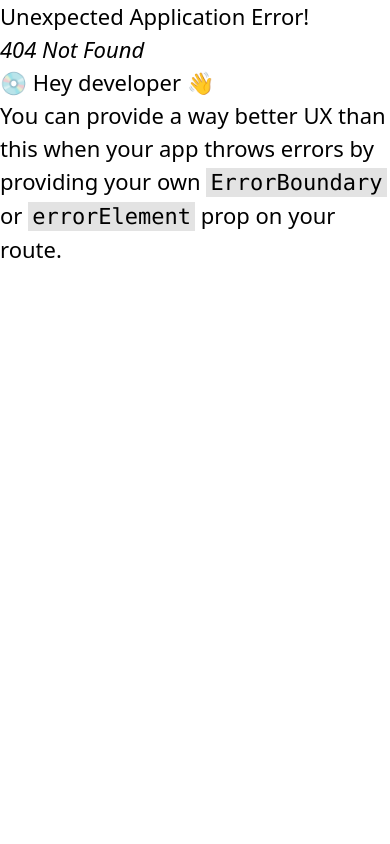
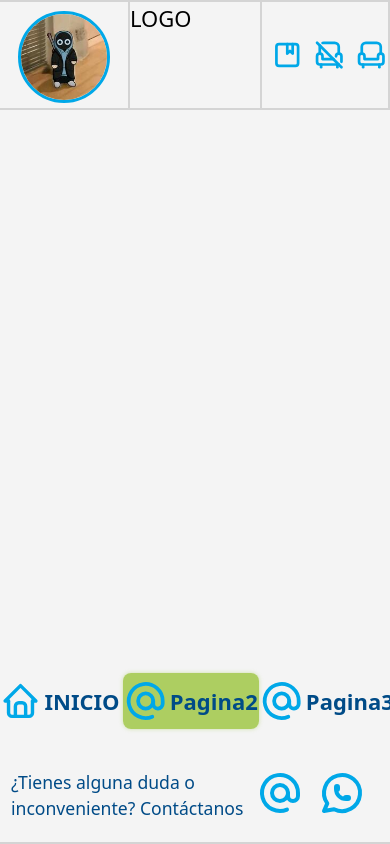
Before and after one commit to Marlu-dev/citas-medicas-react, a React (Vite) app: page /pagina2 in a window 390 px wide. Before the commit this address had no page. Built offline with nearby package versions, Linux system fonts and the light colour scheme.

Commit message:
Primera prueba responsive

```diff
--- a/src/components-principales/Home.jsx
+++ b/src/components-principales/Pagina2.jsx
@@ -1,8 +1,8 @@
 import React from "react";
-import Navbar from "../components/navbar";
+import Navbar from "../components/Navbar";
 import BarraLateral from "../components/BarraLateral";
-import Citas from "../components/Citas";
-const Home = () => {
+
+const Pagina2 = () => {
   return (
     <div
       style={{
@@ -10,14 +10,13 @@ const Home = () => {
         position: "absolute",
         height: "100%",
         width: "100%",
-        backgroundColor: "#E6F3F2",
+        backgroundColor: "#F4F4F4",
       }}
     >
       <Navbar />
       <BarraLateral />
-      <Citas />
     </div>
   );
 };
 
-export default Home;
+export default Pagina2;
--- a/src/components/Login.jsx
+++ b/src/components-principales/Pagina3.jsx
@@ -1,18 +1,22 @@
 import React from "react";
-import FormInicioSesion from "./FormInicioSesion";
+import Navbar from "../components/Navbar";
+import BarraLateral from "../components/BarraLateral";
 
-const Login = () => {
+const Pagina3 = () => {
   return (
     <div
-      className="shadow-inner right-0 left-0 top-0 bottom-0 bg-white xl:rounded-lg xl:right-20 xl:left-2/4 xl:top-20 xl:bottom-32 2xl:rounded-lg 2xl:right-40 2xl:left-1/2 2xl:top-20 2xl:bottom-32"
       style={{
+        overflow: "hidden",
         position: "absolute",
-        overflow: "hidden",
+        height: "100%",
+        width: "100%",
+        backgroundColor: "#F4F4F4",
       }}
     >
-      <FormInicioSesion />
+      <Navbar />
+      <BarraLateral />
     </div>
   );
 };
 
-export default Login;
+export default Pagina3;
--- a/src/components/BarraLateral.jsx
+++ b/src/components/BarraLateral.jsx
@@ -1,13 +1,71 @@
 import React from "react";
+import { IconAt, IconBrandWhatsapp, IconHome } from "@tabler/icons-react";
+import BtnBarraLateral from "./BtnBarraLateral";
 
 const BarraLateral = () => {
   return (
-    <div className="fixed bottom-0 h-1/5 w-full flex-row lg:flex-col lg:h-full lg:bottom-auto lg:w-1/6">
-      <div className="bg-gray-800 text-white h-4/6 lg:h-4/6  lg:w-full">
-        CONTENIDO
+    <div className="box-content fixed border-r-2 border-b-2 border-neutral-300 bottom-0 h-1/5 w-full lg:flex flex-row lg:flex-col lg:h-full lg:bottom-auto lg:w-1/6">
+      <div className="flex h-3/6 lg:flex-col">
+        <div className="flex w-full text-white h-4/6 lg:h-2/6  lg:w-full">
+          <BtnBarraLateral
+            icono={<IconHome stroke={2} size={48} color="#00A8E8" />}
+            nombre="INICIO"
+            ruta={"/home"}
+          />
+        </div>
+        <div className=" flex  text-white h-4/6 lg:h-2/6  lg:w-full">
+          <BtnBarraLateral
+            icono={<IconAt stroke={2} size={48} color="#00A8E8" />}
+            nombre="Pagina2"
+            ruta={"/Pagina2"}
+          />
+        </div>
+        <div className=" flex text-white h-4/6 lg:h-2/6  lg:w-full">
+          <BtnBarraLateral
+            icono={<IconAt stroke={2} size={48} color="#00A8E8" />}
+            nombre="Pagina3"
+            ruta={"/Pagina3"}
+          />
+        </div>
       </div>
-      <div className="bg-lime-700 text-gray-700 h-2/6 p-2 lg:h-2/6  lg:w-full">
-        AYUDA ¿Tienes alguna duda o inconveniente? Contáctanos a:
+
+      <div className=" flex p-2 h-3/6 flex-row lg:flex-col lg:flex-grow lg:p-2 lg:h-2/6 lg:w-full">
+        <div
+          className="flex w-4/6 overflow-hidden whitespace-normal lg:w-full lg:h-2/6"
+          style={{ color: "#004B87", fontSize: "0.8rem" }}
+        >
+          ¿Tienes alguna duda o inconveniente? Contáctanos a:
+        </div>
+        <div className="flex w-1/6 overflow-hidden whitespace-normal lg:w-full lg:h-1/6">
+          <IconAt
+            stroke={2}
+            size={48}
+            color="#00A8E8"
+            className="flex lg:hidden"
+          />
+          <a
+            className="hidden lg:flex"
+            style={{ color: "#9BC53D", fontSize: "0.8rem" }}
+            href=""
+          >
+            correo@correo.com
+          </a>
+        </div>
+        <div className="flex w-1/6 overflow-hidden whitespace-normal lg:w-full lg:h-1/6">
+          <IconBrandWhatsapp
+            stroke={2}
+            size={48}
+            color="#00A8E8"
+            className="flex lg:hidden"
+          />
+          <a
+            className="hidden lg:flex"
+            style={{ color: "#9BC53D", fontSize: "0.8rem" }}
+            href=""
+          >
+            Whatsapp
+          </a>
+        </div>
       </div>
     </div>
   );
--- a/src/components/BgCarrusel.jsx
+++ b/src/components/BgCarrusel.jsx
@@ -59,7 +59,7 @@ function BgCarrusel() {
         />
       </AnimatePresence>
       <Letras />
-      <Header />
+      {/* <Header /> */}
     </div>
   );
 }
--- a/src/components/BotonUsuario.jsx
+++ b/src/components/BotonUsuario.jsx
@@ -9,13 +9,17 @@ const BotonUsuario = ({ nombreUsuario, imagenUsuario }) => {
           src={imagenUsuario}
           alt="Imagen de usuario"
           className="w-full h-full rounded-full"
+          style={{ borderWidth: "3px", borderColor: "#00A8E8" }}
         />
       </div>
-      <div className="hidden lg:w-3/6 lg:flex-grow lg:flex lg:items-center lg:justify-center">
+      <div
+        style={{ color: "#004B87", fontWeight: "600" }}
+        className="hidden lg:w-3/6 lg:flex-grow lg:flex lg:items-center lg:justify-center"
+      >
         {nombreUsuario}
       </div>
       <div className="hidden lg:w-1/6 lg:flex-grow lg:flex lg:items-center lg:justify-center">
-        <IconLayoutNavbarExpand stroke={1} size={48} />
+        <IconLayoutNavbarExpand stroke={2} size={48} color="#00A8E8" />
         {/* <button className="bg-blue-500 hover:bg-blue-600 text-white font-bold py-2 px-4 rounded">
           Perfil
         </button>
--- /dev/null
+++ b/src/components/BtnBarraLateral.jsx
@@ -0,0 +1,28 @@
+import React from "react";
+import { NavLink } from "react-router-dom";
+import "../../src/index.css";
+
+const BtnBarraLateral = ({ icono, nombre, ruta }) => {
+  return (
+    <NavLink
+      to={ruta}
+      activeclassname="active"
+      className={"w-full"} // Clase CSS para el enlace activo
+    >
+      <div className="flex w-full h-full items-center justify-center">
+        <div className="flex w-2/6 h-full items-center justify-end">
+          {icono}
+        </div>
+
+        <span
+          className="flex w-4/6 h-full items-center justify-center"
+          style={{ color: "#004B87", fontWeight: "600" }}
+        >
+          {nombre}
+        </span>
+      </div>
+    </NavLink>
+  );
+};
+
+export default BtnBarraLateral;
--- a/src/components/BtnHover.jsx
+++ b/src/components/BtnHover.jsx
@@ -39,9 +39,10 @@ const BtnHover = ({ icono, nombre }) => {
       {hover && (
         <motion.span
           className="ml-2"
+          initial="hidden"
+          animate={{ x: 10, opacity: 1 }}
           variants={spanVariants}
-          initial="hidden"
-          animate="visible"
+          style={{ color: "#004B87", fontWeight: "600" }}
         >
           {nombre}
         </motion.span>
--- a/src/components/Citas.jsx
+++ b/src/components/Citas.jsx
@@ -5,7 +5,7 @@ const Citas = () => {
   return (
     <div className="flex flex-col h-4/6 w-full overflow-y-auto items-center lg:h-full lg:w-5/6 lg:right-0 fixed">
       <br />
-      <h3>Citas Próximas</h3>
+      <h3 style={{ color: "#004B87", fontWeight: "600" }}>Citas Próximas</h3>
       <Cartilla
         citaMedica="CM10123"
         especialidad="Cardiología"
--- a/src/components/FormInicioSesion.jsx
+++ b/src/components/FormInicioSesion.jsx
@@ -3,21 +3,27 @@ import "../index.css";
 import { motion } from "framer-motion";
 import Alert from "./Alert";
 import Cargando from "../components-principales/Cargando";
+import { useNavigate } from "react-router-dom";
 
 const FormInicioSesion = () => {
   const [usuario, setUsuario] = useState("");
   const [password, setPassword] = useState("");
   const [error, setError] = useState(null);
   const [recuerdame, setRecuerdame] = useState(false);
+  const navigate = useNavigate();
 
   const [loading, setLoading] = useState(false);
-
   const handleIngresar = () => {
     setLoading(true);
 
     // Simula una carga de datos
     setTimeout(() => {
       setLoading(false);
+
+      if (usuario === "usuario" && password === "usuario") {
+        navigate("/home");
+        console.log("Usuario Validado");
+      }
     }, 2000);
   };
 
@@ -48,12 +54,12 @@ const FormInicioSesion = () => {
       return;
     }
 
-    console.log("Usuario Validado");
+    setUsuario("");
+    setPassword("");
+    setError(null);
+    setRecuerdame(false);
 
     // Reiniciar los campos del formulario
-    setUsuario("");
-    setPassword("");
-    setRecuerdame(false);
   };
 
   const centrar = {
@@ -91,8 +97,9 @@ const FormInicioSesion = () => {
             textAlign: "center",
             ...centrar,
             top: "60%",
+            color: "#00A8E8",
           }}
-          className=" text-2xl text-sky-400 capitalize"
+          className=" text-2xl capitalize"
         >
           Inicia Sesión
         </h2>
@@ -179,8 +186,13 @@ const FormInicioSesion = () => {
           </label>
           <a
             href="#"
-            style={{ position: "absolute", left: "50%", width: "40%" }}
-            className="text-blue-500 hover:underline"
+            style={{
+              position: "absolute",
+              left: "50%",
+              width: "40%",
+              color: "#00A8E8",
+            }}
+            className="hover:underline"
           >
             Olvidé mi Contraseña
           </a>
--- a/src/components/Navbar.jsx
+++ b/src/components/Navbar.jsx
@@ -10,29 +10,29 @@ import {
 
 const Navbar = () => {
   return (
-    <nav className="h-20 border-b-4">
+    <nav className="h-20">
       <div className="flex h-20">
-        <div className="w-2/6 border-4 border-neutral-300 lg:w-1/6   lg:order-first">
+        <div className="w-2/6 border-b-2 border-t-2  border-neutral-300 lg:w-1/6   lg:order-first">
           LOGO
         </div>
-        <div className="flex flex-row border-4 border-neutral-300 w-2/6 lg:w-4/6">
+        <div className="flex flex-row border-2 border-neutral-300 w-2/6 lg:w-4/6">
           <BtnHover
-            icono={<IconAlbum stroke={2} size={48} color="#3FC8C4" />}
+            icono={<IconAlbum stroke={2} size={48} color="#00A8E8" />}
             nombre={"Opción 1"}
           />
           <BtnHover
-            icono={<IconArmchairOff stroke={2} size={48} color="#3FC8C4" />}
+            icono={<IconArmchairOff stroke={2} size={48} color="#00A8E8" />}
             nombre={"Opción 2"}
           />
           <BtnHover
-            icono={<IconArmchair stroke={2} size={48} color="#3FC8C4" />}
+            icono={<IconArmchair stroke={2} size={48} color="#00A8E8" />}
             nombre={"Opción 3"}
           />
         </div>
-        <div className="w-2/6 border-4 border-neutral-300 order-first lg:w-1/6   lg:order-last">
+        <div className="w-2/6 border-r-2 border-t-2 border-b-2 border-neutral-300 order-first lg:w-1/6   lg:order-last">
           <BotonUsuario
             nombreUsuario="John Doe"
-            imagenUsuario="https://randomuser.me/api/portraits/women/86.jpg"
+            imagenUsuario="../../src/assets/logo/profile.jpg"
           />
         </div>
       </div>
--- a/src/index.css
+++ b/src/index.css
@@ -44,3 +44,12 @@ body {
 .sombrita {
     box-shadow: var(--shadow-elevation-high);
 }
+
+
+.active {
+    background-color: rgba(155, 197, 61, 0.8);
+    border-radius: 8px;
+    box-shadow: 0 0 4px rgba(155, 197, 61, 0.4);
+    /* margin: 10%; */
+    /* Otros estilos para resaltar el botón */
+}
```
Also changed, not shown: src/main.jsx (+12 -1 lines).
